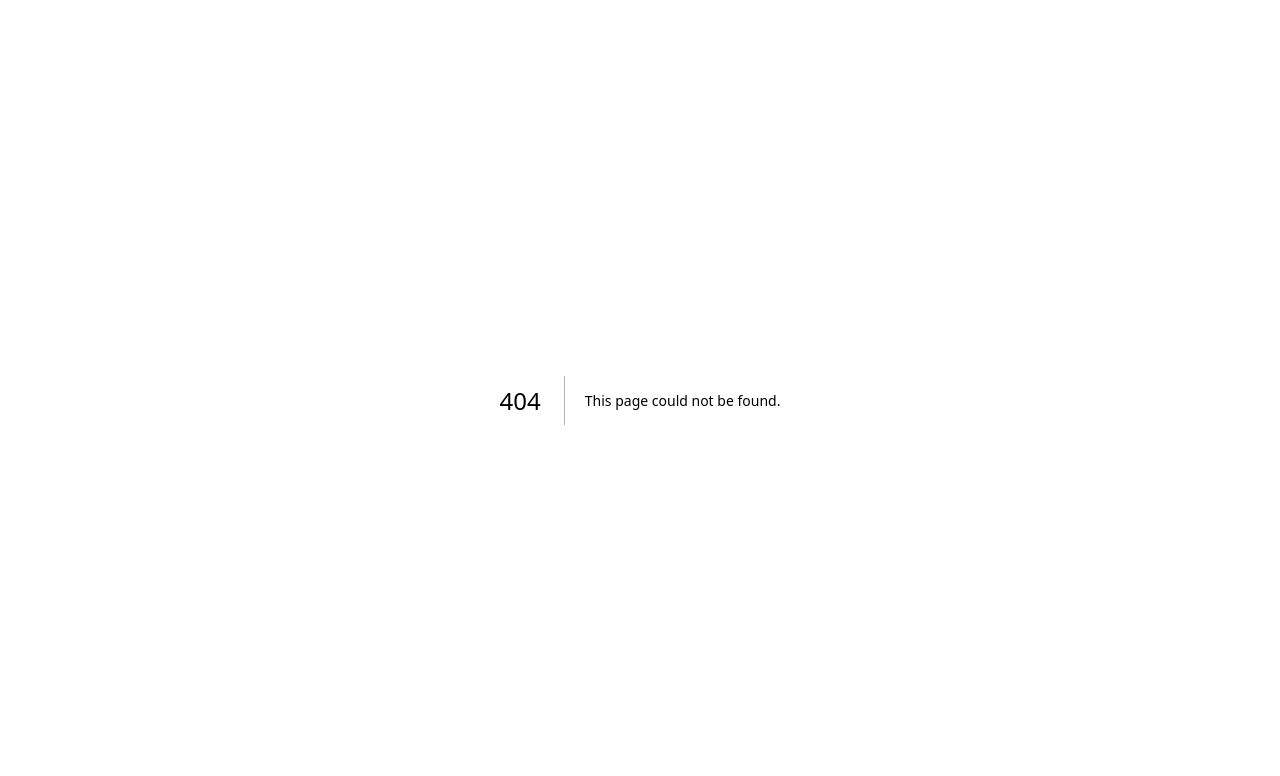
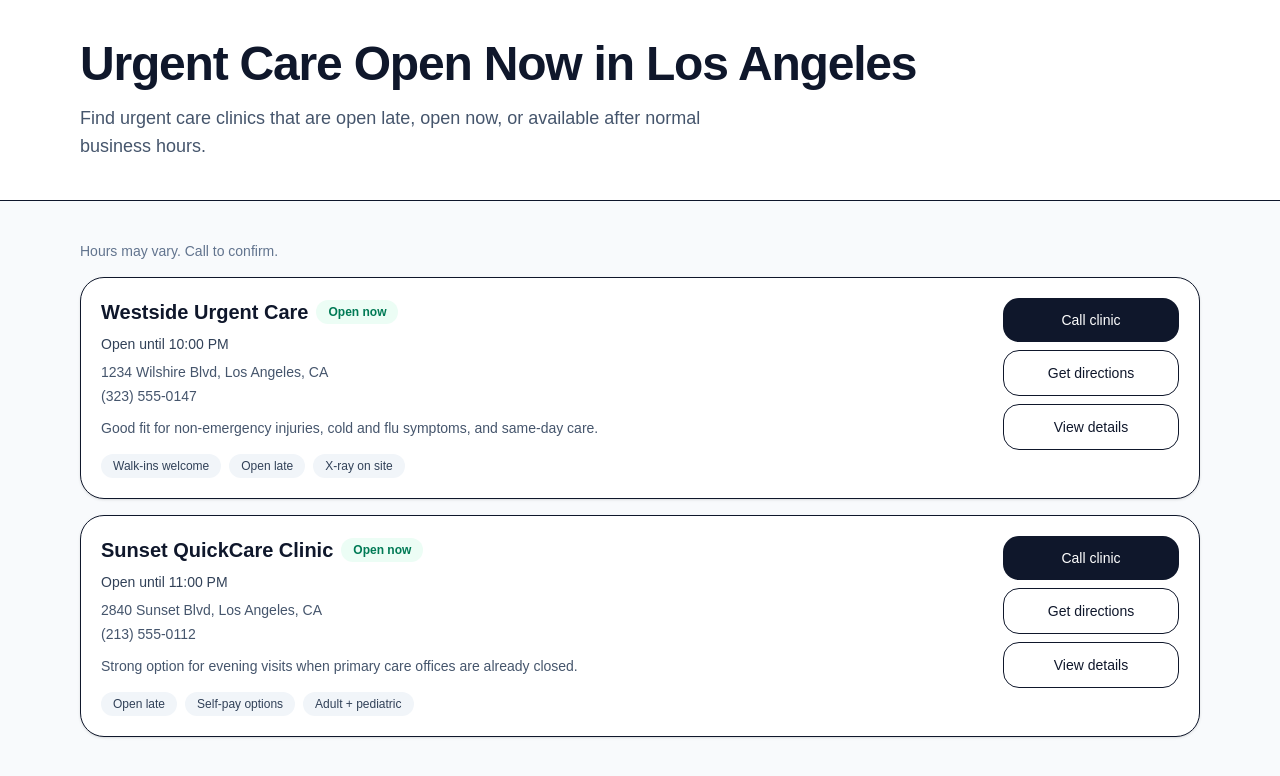
Before and after one commit to supersam7k/open-late-care, a Next.js app: page /los-angeles/urgent-care-open-now in a window 1280 px wide. Before the commit this address had no page. Shown: the top 776 px of the page. Built offline with nearby package versions, Linux system fonts and the light colour scheme.

Commit message:
Build first urgent care listing page

```diff
--- /dev/null
+++ b/app/los-angeles/urgent-care-open-now/page.tsx
@@ -0,0 +1,34 @@
+import ListingCard from "@/components/ListingCard";
+import { getLosAngelesUrgentCareListings } from "@/lib/listings";
+
+export default function Page() {
+  const listings = getLosAngelesUrgentCareListings();
+
+  return (
+    <main className="min-h-screen bg-slate-50 text-slate-900">
+      <section className="border-b bg-white">
+        <div className="mx-auto max-w-6xl px-4 py-10">
+          <h1 className="text-4xl font-bold tracking-tight sm:text-5xl">
+            Urgent Care Open Now in Los Angeles
+          </h1>
+          <p className="mt-4 max-w-2xl text-lg text-slate-600">
+            Find urgent care clinics that are open late, open now, or available
+            after normal business hours.
+          </p>
+        </div>
+      </section>
+
+      <section className="mx-auto max-w-6xl px-4 py-10">
+        <div className="mb-4 text-sm text-slate-500">
+          Hours may vary. Call to confirm.
+        </div>
+
+        <div className="grid gap-4">
+          {listings.map((listing) => (
+            <ListingCard key={listing.name} listing={listing} />
+          ))}
+        </div>
+      </section>
+    </main>
+  );
+}
--- /dev/null
+++ b/components/ListingCard.tsx
@@ -0,0 +1,59 @@
+import type { Listing } from "@/lib/types";
+
+export default function ListingCard({ listing }: { listing: Listing }) {
+  const isOpenNow = listing.status.toLowerCase() === "open now";
+
+  return (
+    <article className="rounded-3xl border bg-white p-5 shadow-sm transition hover:-translate-y-0.5 hover:shadow-md">
+      <div className="flex flex-col gap-4 lg:flex-row lg:items-start lg:justify-between">
+        <div className="min-w-0">
+          <div className="flex flex-wrap items-center gap-2">
+            <h3 className="text-xl font-semibold">{listing.name}</h3>
+            <span
+              className={`rounded-full px-3 py-1 text-xs font-semibold ${
+                isOpenNow
+                  ? "bg-emerald-50 text-emerald-700"
+                  : "bg-amber-50 text-amber-700"
+              }`}
+            >
+              {listing.status}
+            </span>
+          </div>
+
+          <div className="mt-2 text-sm font-medium text-slate-700">
+            {listing.hours}
+          </div>
+          <div className="mt-2 text-sm text-slate-600">{listing.address}</div>
+          <div className="mt-1 text-sm text-slate-600">{listing.phone}</div>
+
+          <p className="mt-3 max-w-3xl text-sm text-slate-600">
+            {listing.note}
+          </p>
+
+          <div className="mt-4 flex flex-wrap gap-2">
+            {listing.badges.map((badge) => (
+              <span
+                key={badge}
+                className="rounded-full bg-slate-100 px-3 py-1 text-xs font-medium text-slate-700"
+              >
+                {badge}
+              </span>
+            ))}
+          </div>
+        </div>
+
+        <div className="flex shrink-0 flex-col gap-2 lg:w-44">
+          <button className="rounded-2xl bg-slate-900 px-4 py-3 text-sm font-medium text-white hover:opacity-95">
+            Call clinic
+          </button>
+          <button className="rounded-2xl border px-4 py-3 text-sm font-medium hover:bg-slate-50">
+            Get directions
+          </button>
+          <button className="rounded-2xl border px-4 py-3 text-sm font-medium hover:bg-slate-50">
+            View details
+          </button>
+        </div>
+      </div>
+    </article>
+  );
+}
--- /dev/null
+++ b/data/listings/los-angeles-urgent-care-open-now.json
@@ -0,0 +1,20 @@
+[
+  {
+    "name": "Westside Urgent Care",
+    "status": "Open now",
+    "hours": "Open until 10:00 PM",
+    "address": "1234 Wilshire Blvd, Los Angeles, CA",
+    "phone": "(323) 555-0147",
+    "badges": ["Walk-ins welcome", "Open late", "X-ray on site"],
+    "note": "Good fit for non-emergency injuries, cold and flu symptoms, and same-day care."
+  },
+  {
+    "name": "Sunset QuickCare Clinic",
+    "status": "Open now",
+    "hours": "Open until 11:00 PM",
+    "address": "2840 Sunset Blvd, Los Angeles, CA",
+    "phone": "(213) 555-0112",
+    "badges": ["Open late", "Self-pay options", "Adult + pediatric"],
+    "note": "Strong option for evening visits when primary care offices are already closed."
+  }
+]
--- /dev/null
+++ b/lib/listings.ts
@@ -0,0 +1,6 @@
+import listings from "@/data/listings/los-angeles-urgent-care-open-now.json";
+import type { Listing } from "./types";
+
+export function getLosAngelesUrgentCareListings(): Listing[] {
+  return listings as Listing[];
+}
--- /dev/null
+++ b/lib/types.ts
@@ -0,0 +1,9 @@
+export type Listing = {
+  name: string;
+  status: string;
+  hours: string;
+  address: string;
+  phone: string;
+  badges: string[];
+  note: string;
+};
```
